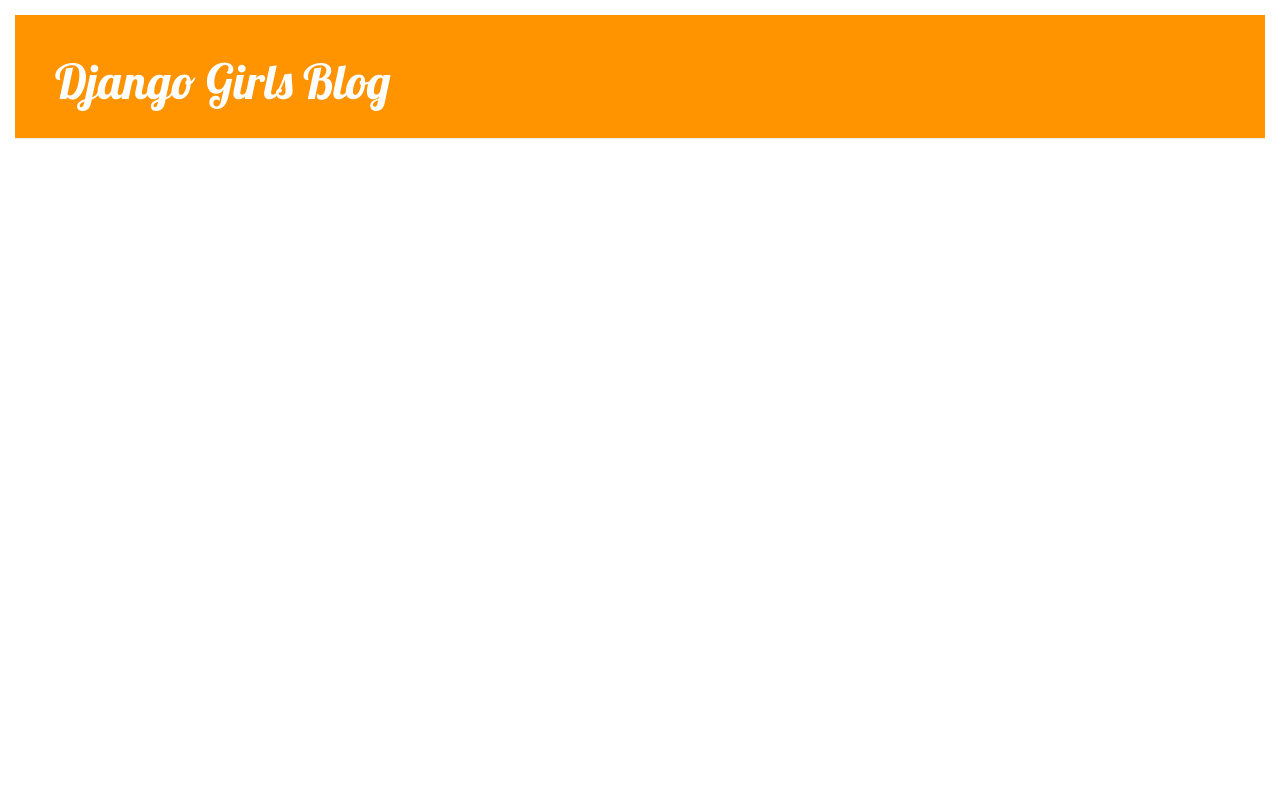
After one commit to Mr-Maxx/my-first-blog, a Django app: template blog/templates/blog/base.html in a window 1280 px wide. The commit adds this page. Run offline with Django 3.2, Linux system fonts and the light colour scheme; the template is opened without the code that fills it, so the values that code supplies are empty; some libraries are stand-ins or nearby versions.

Commit message:
Added view and template for detailed blog post as well as CSS for the site.

```diff
--- /dev/null
+++ b/blog/static/css/blog.css
@@ -0,0 +1,52 @@
+h1 a {
+    color: #FCA205;
+    font-family: 'Lobster';
+}
+body {
+  padding:15px;
+}
+.page-header {
+    background-color: #ff9400;
+    margin-top: 0;
+    padding: 20px 20px 20px 40px;
+}
+
+.page-header h1, .page-header h1 a, .page-header h1 a:visited, .page-header h1 a:active {
+    color: #ffffff;
+    font-size: 36pt;
+    text-decoration: none;
+}
+
+.content {
+    margin-left: 40px;
+}
+
+h1, h2, h3, h4 {
+    font-family: 'Lobster', cursive;
+}
+.date {
+    float: right;
+    color: #828282;
+}
+
+.save {
+    float: right;
+}
+
+.post-form textarea, .post-form input {
+    width: 100%;
+}
+
+.top-menu, .top-menu:hover, .top-menu:visited {
+    color: #ffffff;
+    float: right;
+    font-size: 26pt;
+    margin-right: 20px;
+}
+.post {
+    margin-bottom: 70px;
+}
+
+.post h1 a, .post h1 a:visited {
+    color: #000000;
+}
--- /dev/null
+++ b/blog/templates/blog/base.html
@@ -0,0 +1,24 @@
+{% load staticfiles %}
+<html>
+    <head>
+        <title>Django Girls blog</title>
+        <link rel="stylesheet" href="//maxcdn.bootstrapcdn.com/bootstrap/3.2.0/css/bootstrap.min.css">
+        <link rel="stylesheet" href="//maxcdn.bootstrapcdn.com/bootstrap/3.2.0/css/bootstrap-theme.min.css">
+        <link href="http://fonts.googleapis.com/css?family=Lobster&subset=latin,latin-ext" rel="stylesheet" type="text/css">
+        <link rel="stylesheet" href="{% static 'css/blog.css' %}">
+    </head>
+    <body>
+      <div class="page-header">
+       <h1><a href="/">Django Girls Blog</a></h1>
+     </div>
+     <div class="content container">
+       <div class="row">
+           <div class="col-md-8">
+           {% block content %}
+           {% endblock %}
+           </div>
+       </div>
+   </div>
+
+    </body>
+</html>
--- a/blog/urls.py
+++ b/blog/urls.py
@@ -1,6 +1,8 @@
-from django.conf.urls import url
+from django.conf.urls import include, url
 from . import views
 
 urlpatterns = [
     url(r'^$', views.post_list, name='post_list'),
+    url(r'^post/(?P<pk>[0-9]+)/$', views.post_detail, name='post_detail'),
+
 ]
--- a/blog/views.py
+++ b/blog/views.py
@@ -1,8 +1,11 @@
 from django.shortcuts import render
 from django.utils import timezone
 from .models import Post
-
+from django.shortcuts import render, get_object_or_404
 # Create your views here.
 def post_list(request):
     posts = Post.objects.filter(published_date__lte=timezone.now()).order_by('published_date')
     return render(request, 'blog/post_list.html', {'posts': posts})
+def post_detail(request, pk):
+    post = get_object_or_404(Post, pk=pk)
+    return render(request, 'blog/post_detail.html', {'post': post})
```
Also changed, not shown: blog/templates/blog/post_list.html (+9 -14 lines), blog/models.py (line endings or trailing spaces), blog/templates/blog/post_detail.html (added).
